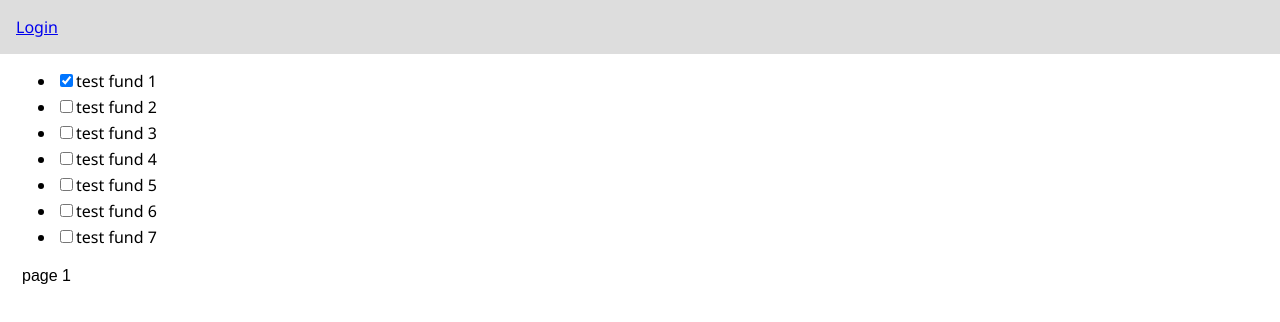
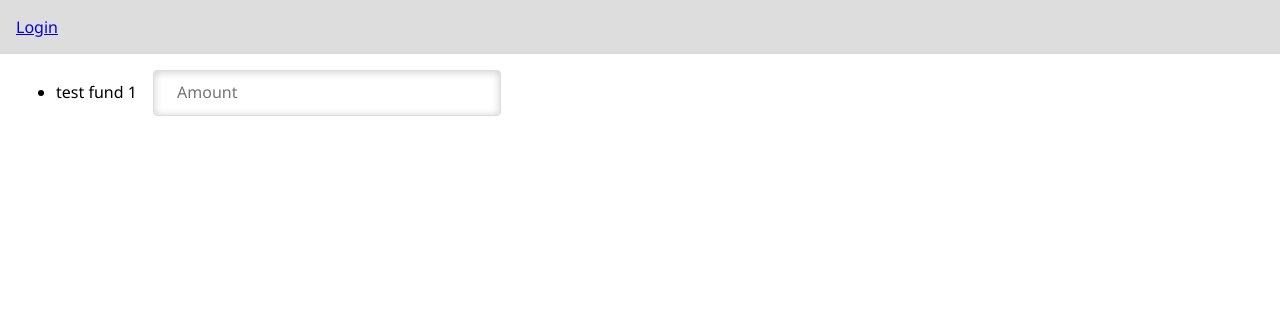
Before and after one commit to woahtania/cushon-interview-scenario, a React (Create React App) app: page /invest in a window 1280 px wide. Both pictures are taken after a click on the checkbox 66 px from the left and 80 px from the top of the page. Shown: the top 322 px of the page. Built offline with nearby package versions, Linux system fonts and the light colour scheme.

Commit message:
Updates the README

```diff
--- a/src/pages/invest-page/invest-multi-select/InvestMultiSelectComponent.jsx
+++ b/src/pages/invest-page/invest-multi-select/InvestMultiSelectComponent.jsx
@@ -1,10 +1,11 @@
 import {
   useCallback, useContext, useMemo, useState,
 } from 'react';
+import PropTypes from 'prop-types';
 import { InvestPageContext } from '../provider/InvestPageProvider';
 import './InvestMultiSelectComponent.scss';
 
-const InvestMultiSelectComponent = () => {
+const InvestMultiSelectComponent = ({ multiselect = false }) => {
 
   const {
     allFunds,
@@ -28,8 +29,13 @@ const InvestMultiSelectComponent = () => {
       selectedFundIds.delete(key);
     }
 
+    // If no multiselect then move on immediately
+    if (!multiselect) {
+      setPage(1);
+    }
+
     setSelectedFundIds(new Set(selectedFundIds));
-  }, [selectedFundIds]);
+  }, [multiselect, selectedFundIds]);
 
   const allFundsListComponents = useMemo(() => allFunds.map(
     (e) => (
@@ -45,7 +51,7 @@ const InvestMultiSelectComponent = () => {
     (e) => (
       <li key={e.id}>
         {e.name}
-        <input type="text" data-id={e.id} className="amount-field" />
+        <input type="text" data-id={e.id} className="amount-field" placeholder="Amount" />
       </li>
     ),
   ), [fundsWithAmounts]);
@@ -61,12 +67,19 @@ const InvestMultiSelectComponent = () => {
           fundsWithAmountsListComponents
         )}
       </ul>
-      <button type="button" onClick={() => setPage(page === 0 ? 1 : 0)}>page 1</button>
+      { (multiselect && page === 0)
+      && (
+        <button type="button" onClick={() => setPage(1)}>Next</button>
+      )}
     </div>
   );
 
 };
 
+InvestMultiSelectComponent.propTypes = {
+  multiselect: PropTypes.bool,
+};
+
 export {
   InvestMultiSelectComponent,
 };
```
Also changed, not shown: src/colours.scss (deleted), 1 other file (tests, documents, lock files or other folders).
